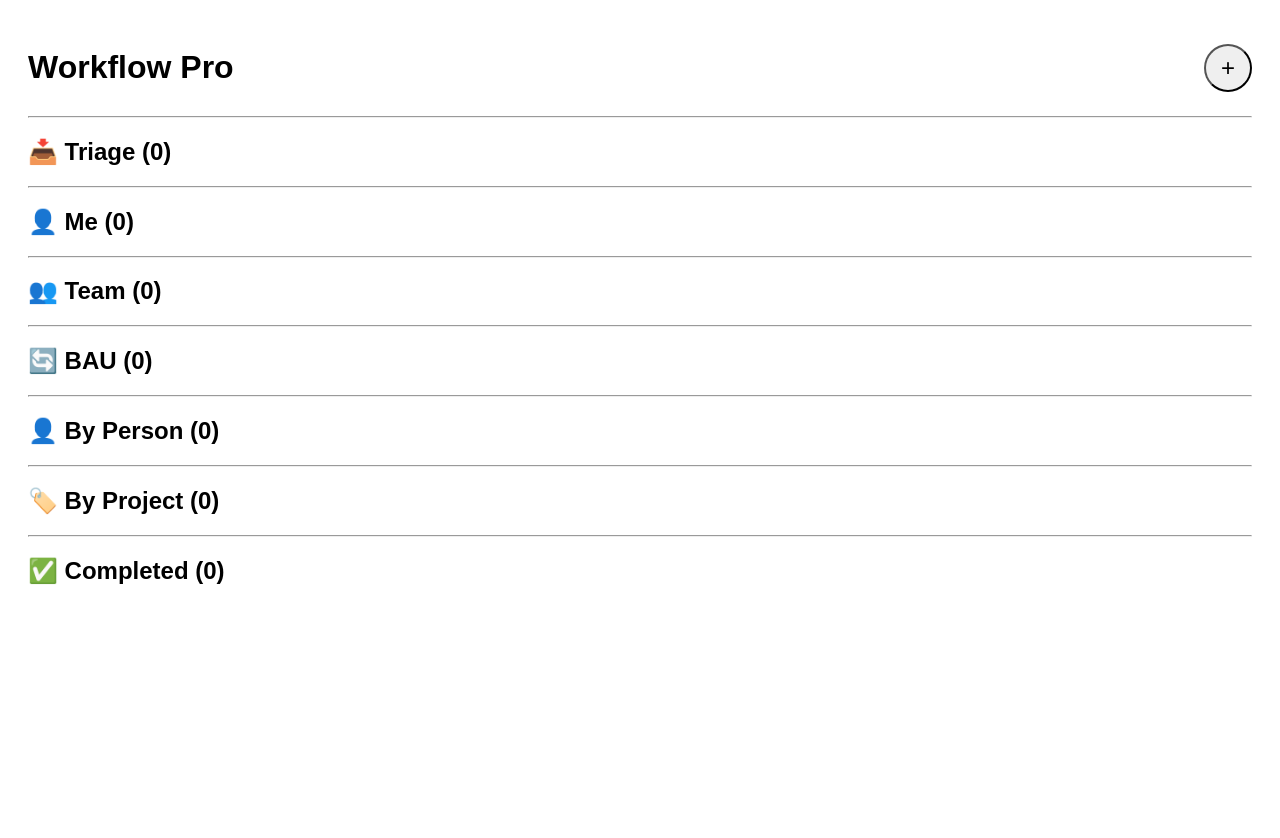
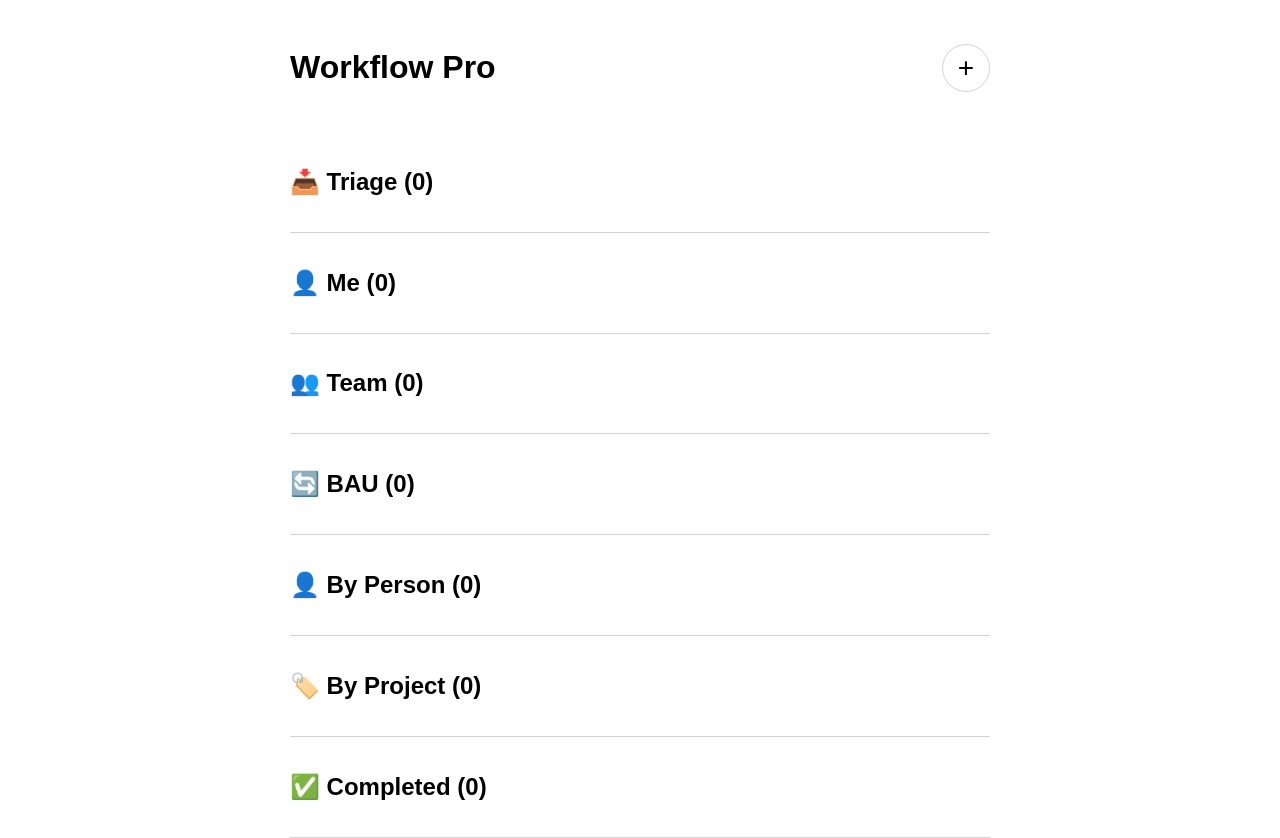
Before and after one commit to noelcraven-cloud/workflow-pro, a React (Vite) app: page / in a window 1280 px wide. Shown: the top 838 px of the page. Before the commit the page ends 800 px from the top, so only its background shows below. Built offline with nearby package versions, Linux system fonts and the light colour scheme.

Commit message:
Create Task Engine pt1

```diff
--- a/src/App.tsx
+++ b/src/App.tsx
@@ -1,57 +1,7 @@
+import Home from "./components/Home";
+
 function App() {
-  return (
-    <div style={{ padding: "20px", fontFamily: "Arial, sans-serif" }}>
-      <div
-        style={{
-          display: "flex",
-          justifyContent: "space-between",
-          alignItems: "center",
-        }}
-      >
-        <h1>Workflow Pro</h1>
-
-        <button
-          style={{
-            width: "48px",
-            height: "48px",
-            borderRadius: "50%",
-            fontSize: "24px",
-            cursor: "pointer",
-          }}
-        >
-          +
-        </button>
-      </div>
-
-      <hr />
-
-      <h2>📥 Triage (0)</h2>
-
-      <hr />
-
-      <h2>👤 Me (0)</h2>
-
-      <hr />
-
-      <h2>👥 Team (0)</h2>
-
-      <hr />
-
-      <h2>🔄 BAU (0)</h2>
-
-      <hr />
-
-      <h2>👤 By Person (0)</h2>
-
-      <hr />
-
-      <h2>🏷️ By Project (0)</h2>
-
-      <hr />
-
-      <h2>✅ Completed (0)</h2>
-    </div>
-  );
+  return <Home triageCount={0} />;
 }
 
 export default App;
--- /dev/null
+++ b/src/components/Home.tsx
@@ -0,0 +1,77 @@
+type HomeProps = {
+  triageCount: number;
+};
+
+function Home({ triageCount }: HomeProps) {
+  return (
+    <div
+      style={{
+        maxWidth: "700px",
+        margin: "0 auto",
+        padding: "20px",
+        fontFamily: "Arial, sans-serif",
+      }}
+    >
+      <div
+        style={{
+          display: "flex",
+          justifyContent: "space-between",
+          alignItems: "center",
+          marginBottom: "24px",
+        }}
+      >
+        <h1>Workflow Pro</h1>
+
+        <button
+          style={{
+            width: "48px",
+            height: "48px",
+            borderRadius: "50%",
+            fontSize: "28px",
+            border: "1px solid lightgrey",
+            cursor: "pointer",
+            background: "white",
+          }}
+        >
+          +
+        </button>
+      </div>
+
+      <Section title="📥 Triage" count={triageCount} />
+
+      <Section title="👤 Me" count={0} />
+
+      <Section title="👥 Team" count={0} />
+
+      <Section title="🔄 BAU" count={0} />
+
+      <Section title="👤 By Person" count={0} />
+
+      <Section title="🏷️ By Project" count={0} />
+
+      <Section title="✅ Completed" count={0} />
+    </div>
+  );
+}
+
+type SectionProps = {
+  title: string;
+  count: number;
+};
+
+function Section({ title, count }: SectionProps) {
+  return (
+    <div
+      style={{
+        borderBottom: "1px solid lightgrey",
+        padding: "16px 0",
+      }}
+    >
+      <h2>
+        {title} ({count})
+      </h2>
+    </div>
+  );
+}
+
+export default Home;
--- /dev/null
+++ b/src/types/task.ts
@@ -0,0 +1,5 @@
+export type Task = {
+  id: string;
+  title: string;
+  status: "TRIAGE" | "ACTIVE" | "COMPLETED";
+};
```
